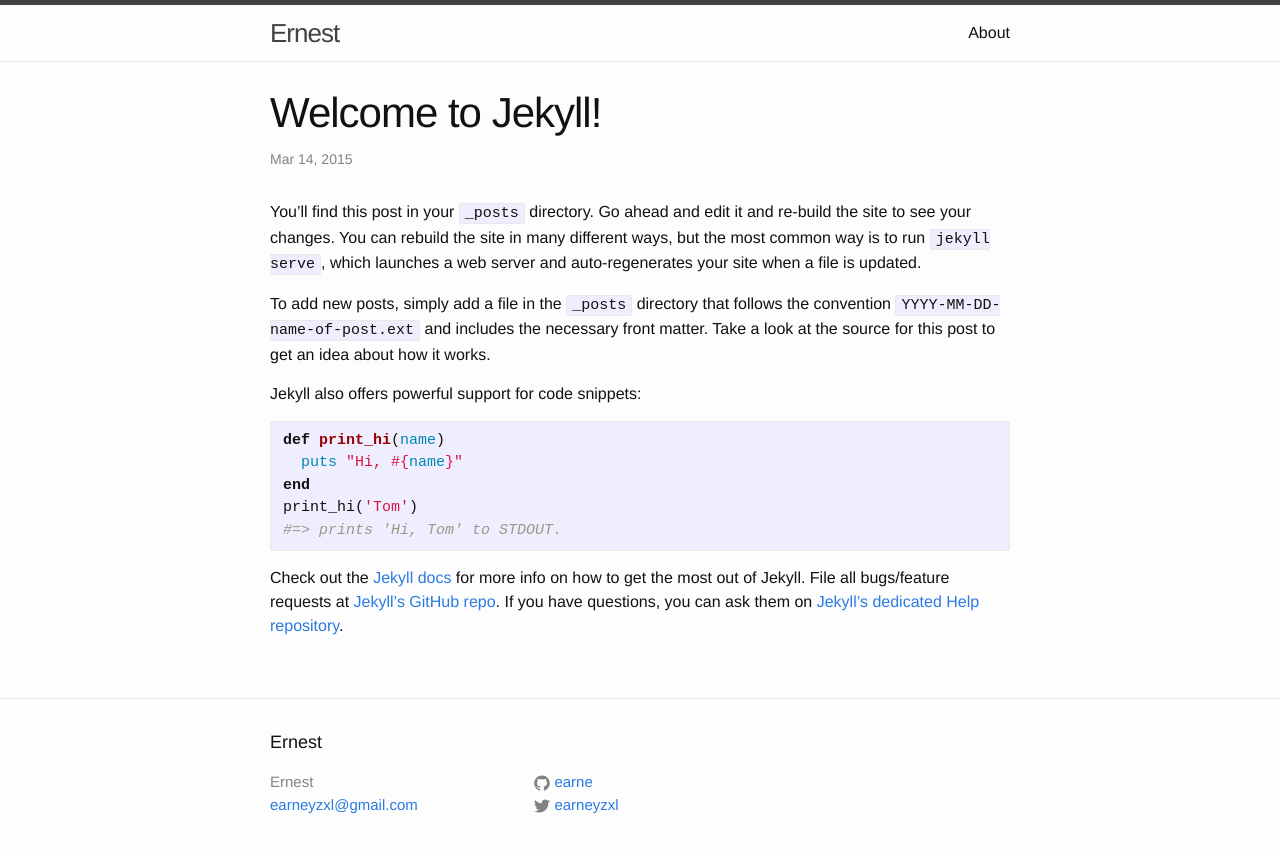
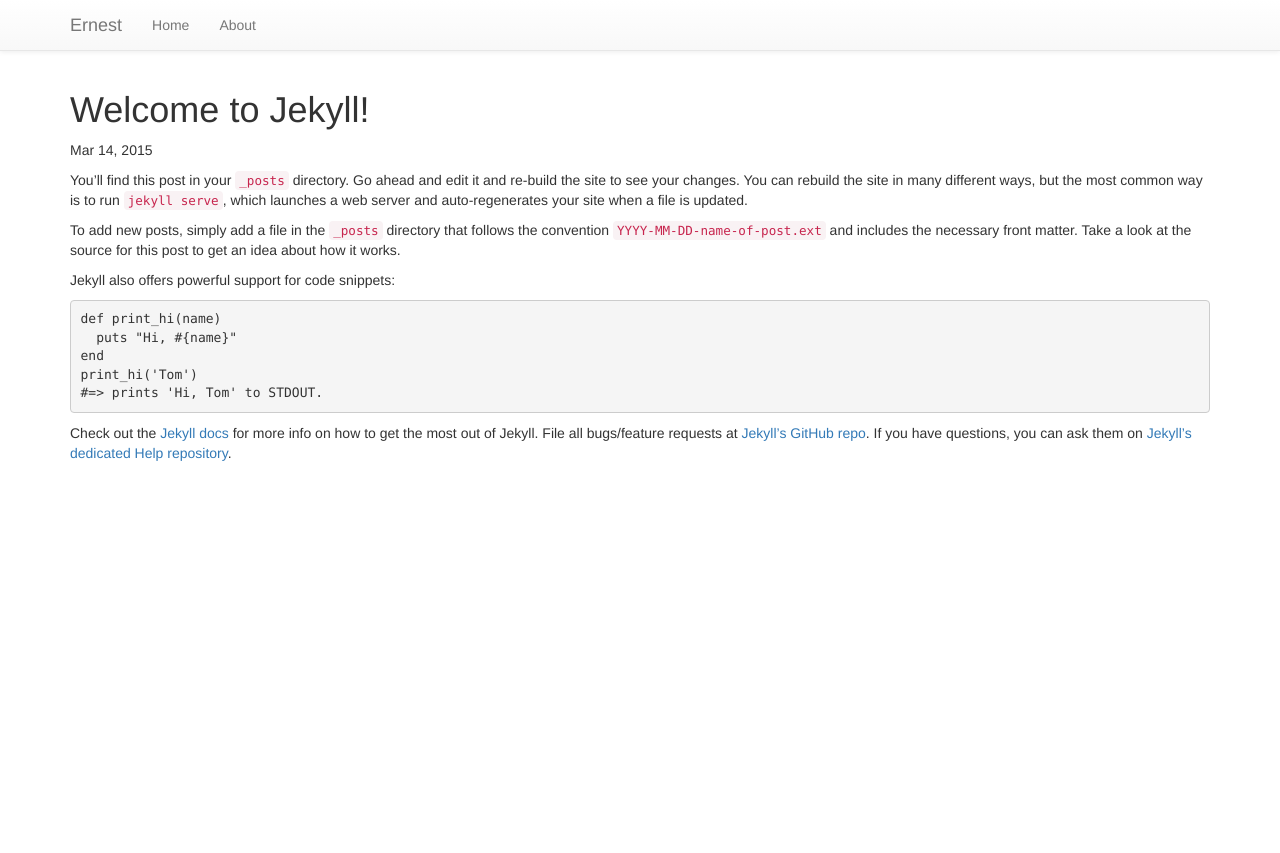
Before and after one commit to Earne/Earne.github.io, a Jekyll site: the page built from _posts/2015-03-14-welcome-to-jekyll.markdown, in a window 1280 px wide and 1400 px high. Shown: the top 853 px of the window. Built offline with Jekyll 4.4.1, drawn with Linux system fonts in a browser that asks for light colours; nearby versions of some CDN libraries.

Commit message:
remove default scss file
basic style

```diff
--- a/_config.yml
+++ b/_config.yml
@@ -10,3 +10,10 @@
 
 disqus: earne
 analytics: UA-60719663-1
+
+#nav config
+nav:
+    - text: Home
+      url: /index.html
+    - text: About
+      url: /about/
--- a/_includes/head.html
+++ b/_includes/head.html
@@ -6,7 +6,17 @@
   <title>{% if page.title %}{{ page.title }}{% else %}{{ site.title }}{% endif %}</title>
   <meta name="description" content="{% if page.excerpt %}{{ page.excerpt | strip_html | strip_newlines | truncate: 160 }}{% else %}{{ site.description }}{% endif %}">
 
-  <link rel="stylesheet" href="{{ "/css/main.css" | prepend: site.baseurl }}">
+  <!--<link rel="stylesheet" href="{{ "/css/main.css" | prepend: site.baseurl }}"> -->
+  <link rel="stylesheet" href="{{ "/css/mine.css" | prepend: site.baseurl }}">
+  <link rel="stylesheet" href="//maxcdn.bootstrapcdn.com/font-awesome/4.3.0/css/font-awesome.min.css">
+
+  <!-- Latest compiled and minified CSS -->
+  <link rel="stylesheet" href="https://maxcdn.bootstrapcdn.com/bootstrap/3.3.2/css/bootstrap.min.css">
+  <!-- Optional theme -->
+  <link rel="stylesheet" href="https://maxcdn.bootstrapcdn.com/bootstrap/3.3.2/css/bootstrap-theme.min.css">
+  <!-- Latest compiled and minified JavaScript -->
+  <script src="https://maxcdn.bootstrapcdn.com/bootstrap/3.3.2/js/bootstrap.min.js"></script>
+
   <link rel="canonical" href="{{ page.url | replace:'index.html','' | prepend: site.baseurl | prepend: site.url }}">
   <link rel="alternate" type="application/atom+xml" title="{{ site.title }}" href="{{ "/feed.xml" | prepend: site.baseurl | prepend: site.url }}" />
 </head>
--- a/_includes/header.html
+++ b/_includes/header.html
@@ -1,3 +1,4 @@
+<!--
 <header class="site-header">
 
   <div class="wrapper">
@@ -25,3 +26,31 @@
   </div>
 
 </header>
+-->
+<header>
+    <!-- Fixed navbar -->
+    <nav class="navbar navbar-default navbar-fixed-top">
+      <div class="container">
+        <div class="navbar-header">
+          <button type="button" class="navbar-toggle collapsed" data-toggle="collapse" data-target="#navbar" aria-expanded="false" aria-controls="navbar">
+            <span class="sr-only">Toggle navigation</span>
+            <span class="icon-bar"></span>
+            <span class="icon-bar"></span>
+            <span class="icon-bar"></span>
+          </button>
+          <a class="navbar-brand" href="/">{{ site.title }}</a>
+        </div>
+        <div id="navbar" class="navbar-collapse collapse">
+          <ul class="nav navbar-nav">
+              {% for link in site.nav %}
+              {% assign active = nil %}
+              {% if page.url == link.url %}
+              {% assign active="active" %}
+              {% endif %}
+              <li class="{{ active }}"><a href="{{ link.url }}">{{ link.text }}</a></li>
+              {% endfor %}
+          </ul>
+        </div><!--/.nav-collapse -->
+      </div>
+    </nav>
+</header>
--- a/_layouts/default.html
+++ b/_layouts/default.html
@@ -7,7 +7,7 @@
 
     {% include header.html %}
 
-    <div class="page-content">
+    <div class="container">
       <div class="wrapper">
         {{ content }}
         {% if page.comment %}
@@ -17,8 +17,7 @@
       </div>
     </div>
 
-    {% include footer.html %}
-
+    <!--    {% include footer.html %} -->
   </body>
 
 </html>
--- a/_sass/_base.scss
+++ /dev/null
@@ -1,204 +0,0 @@
-/**
- * Reset some basic elements
- */
-body, h1, h2, h3, h4, h5, h6,
-p, blockquote, pre, hr,
-dl, dd, ol, ul, figure {
-    margin: 0;
-    padding: 0;
-}
-
-
-
-/**
- * Basic styling
- */
-body {
-    font-family: $base-font-family;
-    font-size: $base-font-size;
-    line-height: $base-line-height;
-    font-weight: 300;
-    color: $text-color;
-    background-color: $background-color;
-    -webkit-text-size-adjust: 100%;
-}
-
-
-
-/**
- * Set `margin-bottom` to maintain vertical rhythm
- */
-h1, h2, h3, h4, h5, h6,
-p, blockquote, pre,
-ul, ol, dl, figure,
-%vertical-rhythm {
-    margin-bottom: $spacing-unit / 2;
-}
-
-
-
-/**
- * Images
- */
-img {
-    max-width: 100%;
-    vertical-align: middle;
-}
-
-
-
-/**
- * Figures
- */
-figure > img {
-    display: block;
-}
-
-figcaption {
-    font-size: $small-font-size;
-}
-
-
-
-/**
- * Lists
- */
-ul, ol {
-    margin-left: $spacing-unit;
-}
-
-li {
-    > ul,
-    > ol {
-         margin-bottom: 0;
-    }
-}
-
-
-
-/**
- * Headings
- */
-h1, h2, h3, h4, h5, h6 {
-    font-weight: 300;
-}
-
-
-
-/**
- * Links
- */
-a {
-    color: $brand-color;
-    text-decoration: none;
-
-    &:visited {
-        color: darken($brand-color, 15%);
-    }
-
-    &:hover {
-        color: $text-color;
-        text-decoration: underline;
-    }
-}
-
-
-
-/**
- * Blockquotes
- */
-blockquote {
-    color: $grey-color;
-    border-left: 4px solid $grey-color-light;
-    padding-left: $spacing-unit / 2;
-    font-size: 18px;
-    letter-spacing: -1px;
-    font-style: italic;
-
-    > :last-child {
-        margin-bottom: 0;
-    }
-}
-
-
-
-/**
- * Code formatting
- */
-pre,
-code {
-    font-size: 15px;
-    border: 1px solid $grey-color-light;
-    border-radius: 3px;
-    background-color: #eef;
-}
-
-code {
-    padding: 1px 5px;
-}
-
-pre {
-    padding: 8px 12px;
-    overflow-x: scroll;
-
-    > code {
-        border: 0;
-        padding-right: 0;
-        padding-left: 0;
-    }
-}
-
-
-
-/**
- * Wrapper
- */
-.wrapper {
-    max-width: -webkit-calc(#{$content-width} - (#{$spacing-unit} * 2));
-    max-width:         calc(#{$content-width} - (#{$spacing-unit} * 2));
-    margin-right: auto;
-    margin-left: auto;
-    padding-right: $spacing-unit;
-    padding-left: $spacing-unit;
-    @extend %clearfix;
-
-    @include media-query($on-laptop) {
-        max-width: -webkit-calc(#{$content-width} - (#{$spacing-unit}));
-        max-width:         calc(#{$content-width} - (#{$spacing-unit}));
-        padding-right: $spacing-unit / 2;
-        padding-left: $spacing-unit / 2;
-    }
-}
-
-
-
-/**
- * Clearfix
- */
-%clearfix {
-
-    &:after {
-        content: "";
-        display: table;
-        clear: both;
-    }
-}
-
-
-
-/**
- * Icons
- */
-.icon {
-
-    > svg {
-        display: inline-block;
-        width: 16px;
-        height: 16px;
-        vertical-align: middle;
-
-        path {
-            fill: $grey-color;
-        }
-    }
-}
--- a/_sass/_layout.scss
+++ /dev/null
@@ -1,236 +0,0 @@
-/**
- * Site header
- */
-.site-header {
-    border-top: 5px solid $grey-color-dark;
-    border-bottom: 1px solid $grey-color-light;
-    min-height: 56px;
-
-    // Positioning context for the mobile navigation icon
-    position: relative;
-}
-
-.site-title {
-    font-size: 26px;
-    line-height: 56px;
-    letter-spacing: -1px;
-    margin-bottom: 0;
-    float: left;
-
-    &,
-    &:visited {
-        color: $grey-color-dark;
-    }
-}
-
-.site-nav {
-    float: right;
-    line-height: 56px;
-
-    .menu-icon {
-        display: none;
-    }
-
-    .page-link {
-        color: $text-color;
-        line-height: $base-line-height;
-
-        // Gaps between nav items, but not on the first one
-        &:not(:first-child) {
-            margin-left: 20px;
-        }
-    }
-
-    @include media-query($on-palm) {
-        position: absolute;
-        top: 9px;
-        right: 30px;
-        background-color: $background-color;
-        border: 1px solid $grey-color-light;
-        border-radius: 5px;
-        text-align: right;
-
-        .menu-icon {
-            display: block;
-            float: right;
-            width: 36px;
-            height: 26px;
-            line-height: 0;
-            padding-top: 10px;
-            text-align: center;
-
-            > svg {
-                width: 18px;
-                height: 15px;
-
-                path {
-                    fill: $grey-color-dark;
-                }
-            }
-        }
-
-        .trigger {
-            clear: both;
-            display: none;
-        }
-
-        &:hover .trigger {
-            display: block;
-            padding-bottom: 5px;
-        }
-
-        .page-link {
-            display: block;
-            padding: 5px 10px;
-        }
-    }
-}
-
-
-
-/**
- * Site footer
- */
-.site-footer {
-    border-top: 1px solid $grey-color-light;
-    padding: $spacing-unit 0;
-}
-
-.footer-heading {
-    font-size: 18px;
-    margin-bottom: $spacing-unit / 2;
-}
-
-.contact-list,
-.social-media-list {
-    list-style: none;
-    margin-left: 0;
-}
-
-.footer-col-wrapper {
-    font-size: 15px;
-    color: $grey-color;
-    margin-left: -$spacing-unit / 2;
-    @extend %clearfix;
-}
-
-.footer-col {
-    float: left;
-    margin-bottom: $spacing-unit / 2;
-    padding-left: $spacing-unit / 2;
-}
-
-.footer-col-1 {
-    width: -webkit-calc(35% - (#{$spacing-unit} / 2));
-    width:         calc(35% - (#{$spacing-unit} / 2));
-}
-
-.footer-col-2 {
-    width: -webkit-calc(20% - (#{$spacing-unit} / 2));
-    width:         calc(20% - (#{$spacing-unit} / 2));
-}
-
-.footer-col-3 {
-    width: -webkit-calc(45% - (#{$spacing-unit} / 2));
-    width:         calc(45% - (#{$spacing-unit} / 2));
-}
-
-@include media-query($on-laptop) {
-    .footer-col-1,
-    .footer-col-2 {
-        width: -webkit-calc(50% - (#{$spacing-unit} / 2));
-        width:         calc(50% - (#{$spacing-unit} / 2));
-    }
-
-    .footer-col-3 {
-        width: -webkit-calc(100% - (#{$spacing-unit} / 2));
-        width:         calc(100% - (#{$spacing-unit} / 2));
-    }
-}
-
-@include media-query($on-palm) {
-    .footer-col {
-        float: none;
-        width: -webkit-calc(100% - (#{$spacing-unit} / 2));
-        width:         calc(100% - (#{$spacing-unit} / 2));
-    }
-}
-
-
-
-/**
- * Page content
- */
-.page-content {
-    padding: $spacing-unit 0;
-}
-
-.page-heading {
-    font-size: 20px;
-}
-
-.post-list {
-    margin-left: 0;
-    list-style: none;
-
-    > li {
-        margin-bottom: $spacing-unit;
-    }
-}
-
-.post-meta {
-    font-size: $small-font-size;
-    color: $grey-color;
-}
-
-.post-link {
-    display: block;
-    font-size: 24px;
-}
-
-
-
-/**
- * Posts
- */
-.post-header {
-    margin-bottom: $spacing-unit;
-}
-
-.post-title {
-    font-size: 42px;
-    letter-spacing: -1px;
-    line-height: 1;
-
-    @include media-query($on-laptop) {
-        font-size: 36px;
-    }
-}
-
-.post-content {
-    margin-bottom: $spacing-unit;
-
-    h2 {
-        font-size: 32px;
-
-        @include media-query($on-laptop) {
-            font-size: 28px;
-        }
-    }
-
-    h3 {
-        font-size: 26px;
-
-        @include media-query($on-laptop) {
-            font-size: 22px;
-        }
-    }
-
-    h4 {
-        font-size: 20px;
-
-        @include media-query($on-laptop) {
-            font-size: 18px;
-        }
-    }
-}
--- a/_sass/_syntax-highlighting.scss
+++ /dev/null
@@ -1,67 +0,0 @@
-/**
- * Syntax highlighting styles
- */
-.highlight {
-    background: #fff;
-    @extend %vertical-rhythm;
-
-    .c     { color: #998; font-style: italic } // Comment
-    .err   { color: #a61717; background-color: #e3d2d2 } // Error
-    .k     { font-weight: bold } // Keyword
-    .o     { font-weight: bold } // Operator
-    .cm    { color: #998; font-style: italic } // Comment.Multiline
-    .cp    { color: #999; font-weight: bold } // Comment.Preproc
-    .c1    { color: #998; font-style: italic } // Comment.Single
-    .cs    { color: #999; font-weight: bold; font-style: italic } // Comment.Special
-    .gd    { color: #000; background-color: #fdd } // Generic.Deleted
-    .gd .x { color: #000; background-color: #faa } // Generic.Deleted.Specific
-    .ge    { font-style: italic } // Generic.Emph
-    .gr    { color: #a00 } // Generic.Error
-    .gh    { color: #999 } // Generic.Heading
-    .gi    { color: #000; background-color: #dfd } // Generic.Inserted
-    .gi .x { color: #000; background-color: #afa } // Generic.Inserted.Specific
-    .go    { color: #888 } // Generic.Output
-    .gp    { color: #555 } // Generic.Prompt
-    .gs    { font-weight: bold } // Generic.Strong
-    .gu    { color: #aaa } // Generic.Subheading
-    .gt    { color: #a00 } // Generic.Traceback
-    .kc    { font-weight: bold } // Keyword.Constant
-    .kd    { font-weight: bold } // Keyword.Declaration
-    .kp    { font-weight: bold } // Keyword.Pseudo
-    .kr    { font-weight: bold } // Keyword.Reserved
-    .kt    { color: #458; font-weight: bold } // Keyword.Type
-    .m     { color: #099 } // Literal.Number
-    .s     { color: #d14 } // Literal.String
-    .na    { color: #008080 } // Name.Attribute
-    .nb    { color: #0086B3 } // Name.Builtin
-    .nc    { color: #458; font-weight: bold } // Name.Class
-    .no    { color: #008080 } // Name.Constant
-    .ni    { color: #800080 } // Name.Entity
-    .ne    { color: #900; font-weight: bold } // Name.Exception
-    .nf    { color: #900; font-weight: bold } // Name.Function
-    .nn    { color: #555 } // Name.Namespace
-    .nt    { color: #000080 } // Name.Tag
-    .nv    { color: #008080 } // Name.Variable
-    .ow    { font-weight: bold } // Operator.Word
-    .w     { color: #bbb } // Text.Whitespace
-    .mf    { color: #099 } // Literal.Number.Float
-    .mh    { color: #099 } // Literal.Number.Hex
-    .mi    { color: #099 } // Literal.Number.Integer
-    .mo    { color: #099 } // Literal.Number.Oct
-    .sb    { color: #d14 } // Literal.String.Backtick
-    .sc    { color: #d14 } // Literal.String.Char
-    .sd    { color: #d14 } // Literal.String.Doc
-    .s2    { color: #d14 } // Literal.String.Double
-    .se    { color: #d14 } // Literal.String.Escape
-    .sh    { color: #d14 } // Literal.String.Heredoc
-    .si    { color: #d14 } // Literal.String.Interpol
-    .sx    { color: #d14 } // Literal.String.Other
-    .sr    { color: #009926 } // Literal.String.Regex
-    .s1    { color: #d14 } // Literal.String.Single
-    .ss    { color: #990073 } // Literal.String.Symbol
-    .bp    { color: #999 } // Name.Builtin.Pseudo
-    .vc    { color: #008080 } // Name.Variable.Class
-    .vg    { color: #008080 } // Name.Variable.Global
-    .vi    { color: #008080 } // Name.Variable.Instance
-    .il    { color: #099 } // Literal.Number.Integer.Long
-}
--- a/css/main.scss
+++ /dev/null
@@ -1,52 +0,0 @@
----
-# Only the main Sass file needs front matter (the dashes are enough)
----
-@charset "utf-8";
-
-
-
-// Our variables
-$base-font-family: Helvetica, Arial, sans-serif;
-$base-font-size:   16px;
-$small-font-size:  $base-font-size * 0.875;
-$base-line-height: 1.5;
-
-$spacing-unit:     30px;
-
-$text-color:       #111;
-$background-color: #fdfdfd;
-$brand-color:      #2a7ae2;
-
-$grey-color:       #828282;
-$grey-color-light: lighten($grey-color, 40%);
-$grey-color-dark:  darken($grey-color, 25%);
-
-// Width of the content area
-$content-width:    800px;
-
-$on-palm:          600px;
-$on-laptop:        800px;
-
-
-
-// Using media queries with like this:
-// @include media-query($on-palm) {
-//     .wrapper {
-//         padding-right: $spacing-unit / 2;
-//         padding-left: $spacing-unit / 2;
-//     }
-// }
-@mixin media-query($device) {
-    @media screen and (max-width: $device) {
-        @content;
-    }
-}
-
-
-
-// Import partials from `sass_dir` (defaults to `_sass`)
-@import
-        "base",
-        "layout",
-        "syntax-highlighting"
-;
--- /dev/null
+++ b/css/mine.css
@@ -0,0 +1,4 @@
+body {
+    min-height: 2000px;
+    padding-top: 70px;
+}
```
